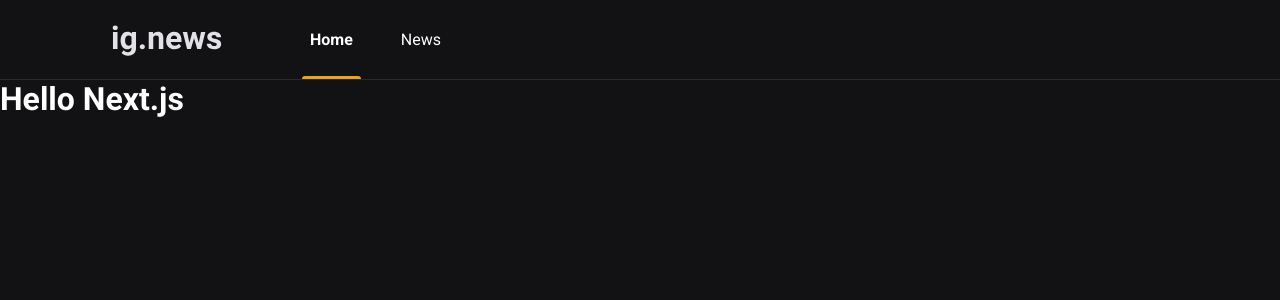
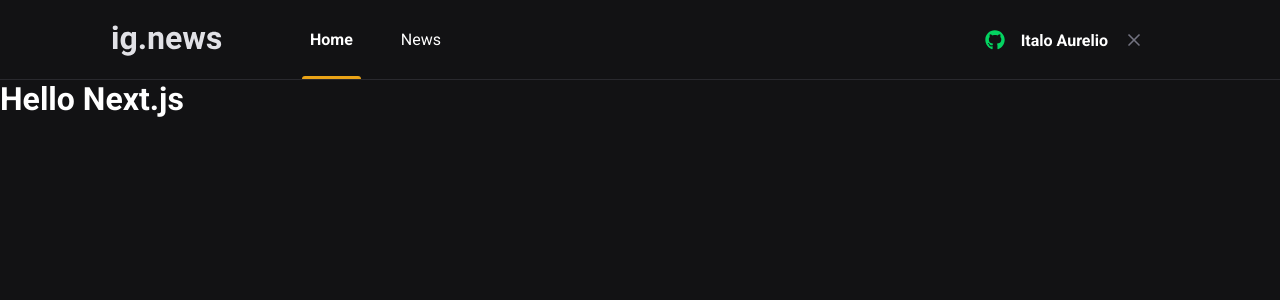
Before and after one commit to iaurg/ignite-react-cap-3, a Next.js app: page / in a window 1280 px wide. Shown: the top 300 px of the page. Built offline with nearby package versions, Linux system fonts and the light colour scheme.

Commit message:
Add sign in to header

```diff
--- a/src/components/Header/index.tsx
+++ b/src/components/Header/index.tsx
@@ -1,3 +1,4 @@
+import { SignInButton } from '../SignInButton'
 import styles from './styles.module.scss'
 
 export function Header() {
@@ -9,6 +10,7 @@ export function Header() {
           <a href="http://" className={styles.active}>Home</a>
           <a href="http://">News</a>
         </nav>
+        <SignInButton />
       </div>
     </header>
   )
--- a/src/components/Header/styles.module.scss
+++ b/src/components/Header/styles.module.scss
@@ -51,4 +51,8 @@
       }
     }
   }
+
+  button {
+    margin-left: auto;
+  }
 }
```
